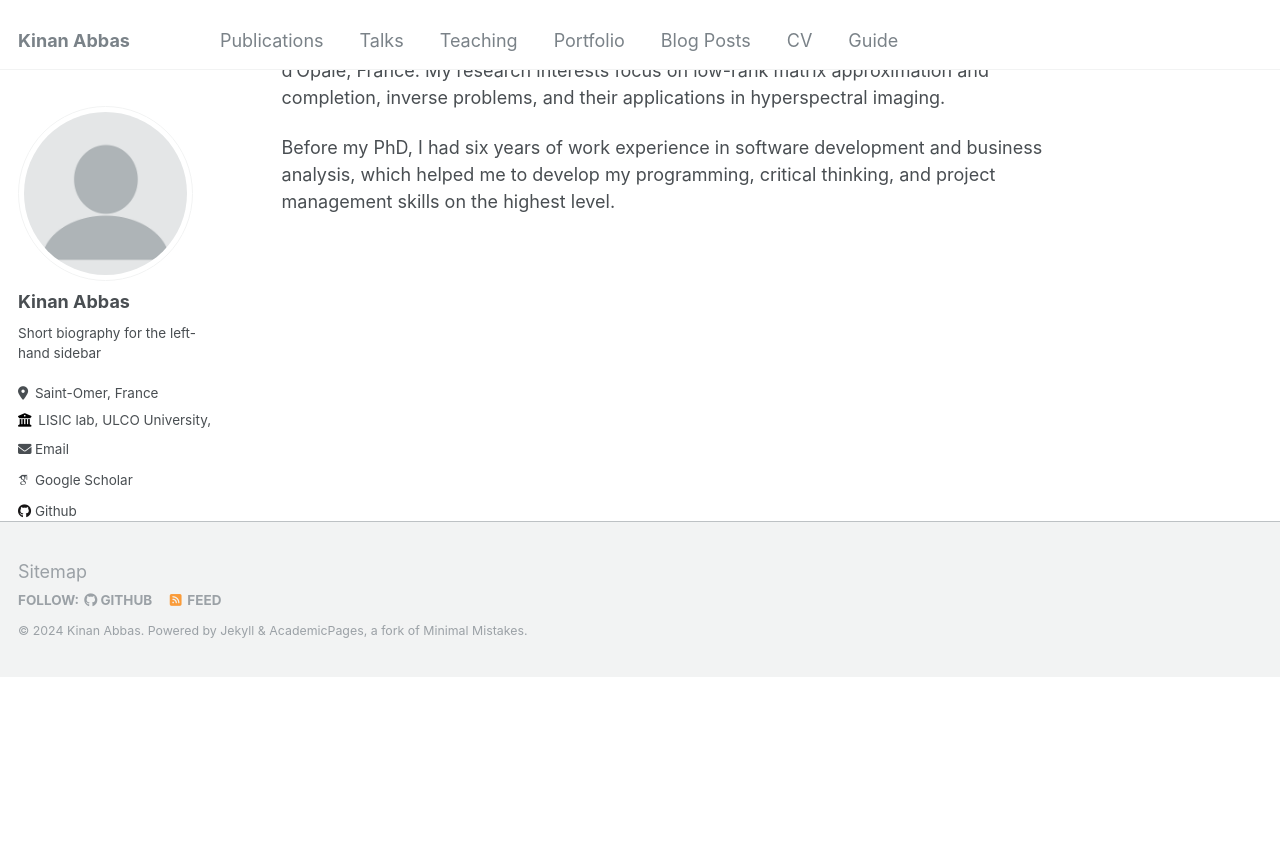
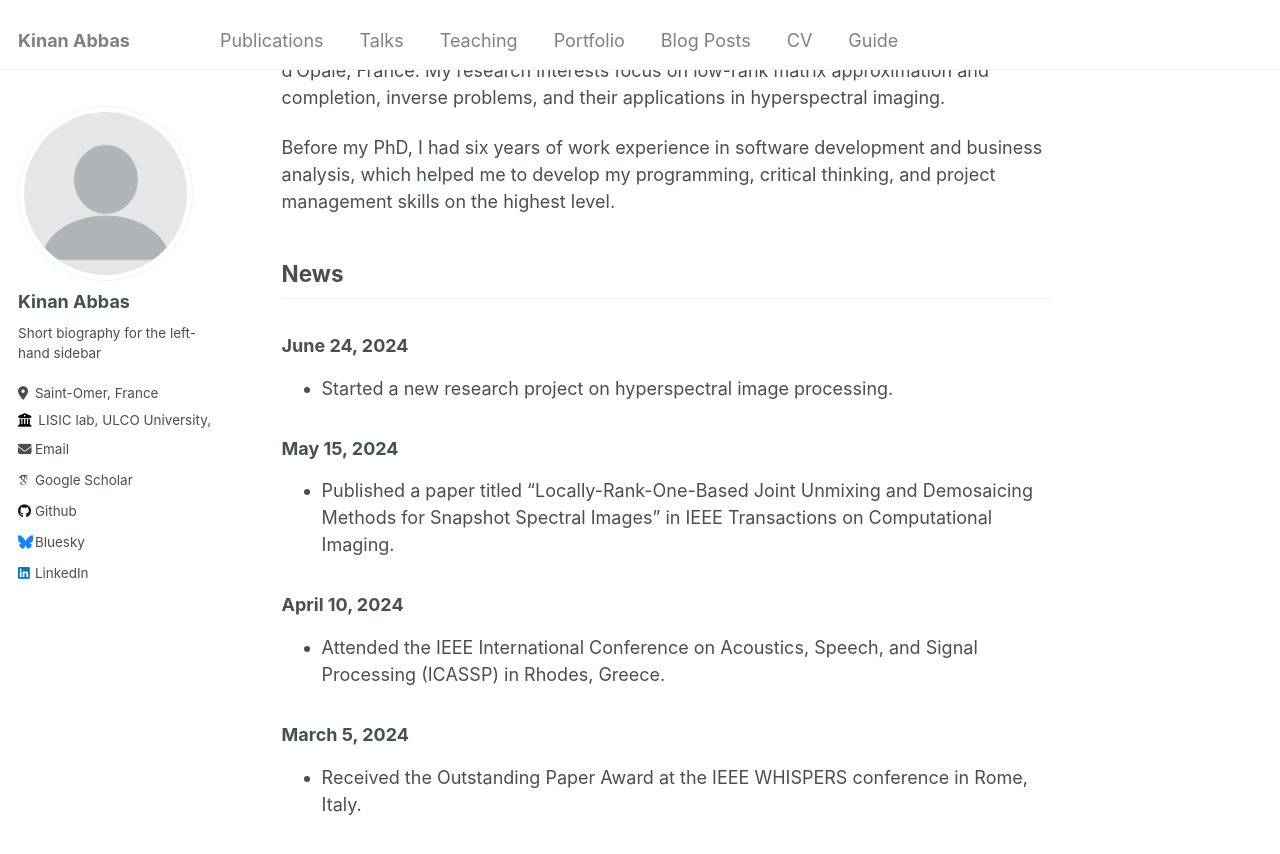
Before and after one commit to kinan3bb3s/kinan3bb3s.github.io, a Jekyll site: the page built from _pages/about.md, in a window 1280 px wide and 900 px high, scrolled down 223 px. Shown: the top 854 px of the window. Built offline with Jekyll 4.4.1, drawn with Linux system fonts in a browser that asks for light colours; some web fonts are replaced; before the commit the page ends 900 px from its top, so only the background shows below that.

Commit message:
Update about.md

```diff
--- a/_pages/about.md
+++ b/_pages/about.md
@@ -12,3 +12,17 @@ I received my Bachelor's degree in Informatics Engineering, Systems, and Compute
 I am currently a Ph.D. student with the LISIC Laboratory at the Université du Littoral Côte d'Opale, France. My research interests focus on low-rank matrix approximation and completion, inverse problems, and their applications in hyperspectral imaging.
 
 Before my PhD, I had six years of work experience in software development and business analysis, which helped me to develop my programming, critical thinking, and project management skills on the highest level.
+
+## News
+
+### June 24, 2024
+- Started a new research project on hyperspectral image processing.
+
+### May 15, 2024
+- Published a paper titled "Locally-Rank-One-Based Joint Unmixing and Demosaicing Methods for Snapshot Spectral Images" in IEEE Transactions on Computational Imaging.
+
+### April 10, 2024
+- Attended the IEEE International Conference on Acoustics, Speech, and Signal Processing (ICASSP) in Rhodes, Greece.
+
+### March 5, 2024
+- Received the Outstanding Paper Award at the IEEE WHISPERS conference in Rome, Italy.
```
